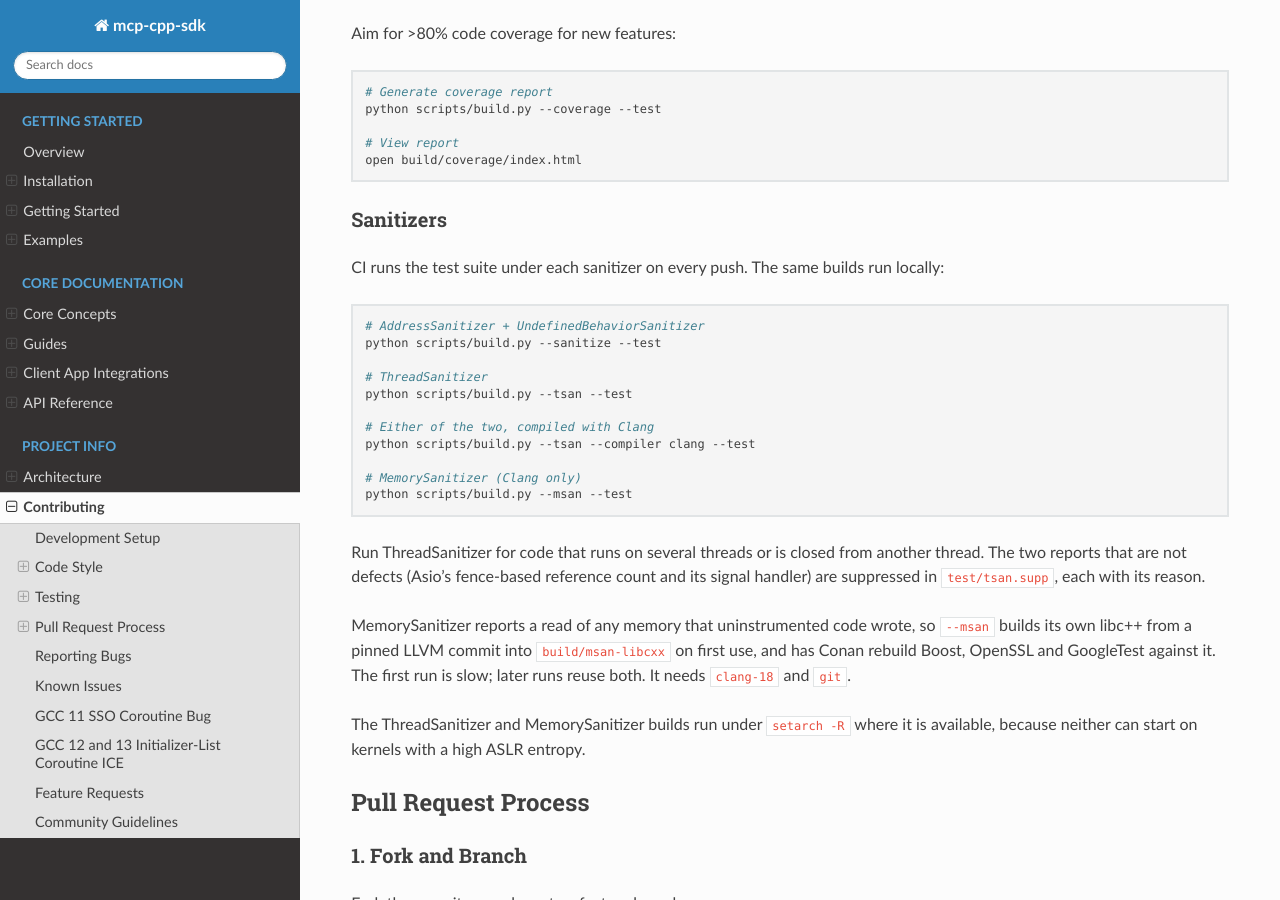
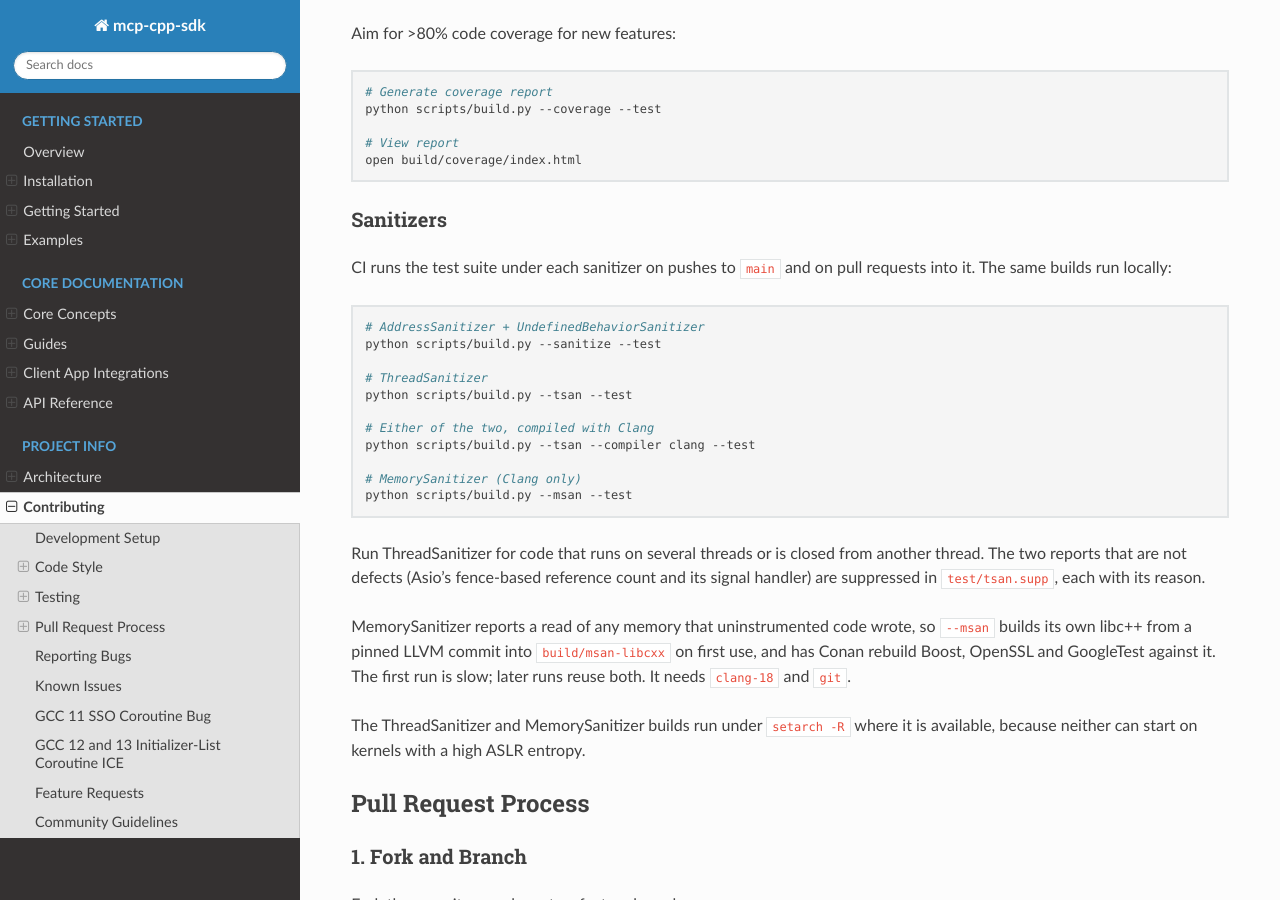
Before and after one commit to yurirocha15/mcp-cpp-sdk, a Sphinx documentation site: the page built from docs/contributing.rst, in a window 1280 px wide and 900 px high, scrolled down 3192 px. Built offline with Sphinx 7.4.7 and the Read the Docs theme 3.1.0, drawn with Linux system fonts in a browser that asks for light colours.

Commit message:
docs: say which events run the sanitizer CI jobs

```diff
--- a/docs/contributing.rst
+++ b/docs/contributing.rst
@@ -168,8 +168,8 @@ Aim for >80% code coverage for new features:
 Sanitizers
 ^^^^^^^^^^
 
-CI runs the test suite under each sanitizer on every push. The same builds run
-locally:
+CI runs the test suite under each sanitizer on pushes to ``main`` and on pull
+requests into it. The same builds run locally:
 
 .. code-block:: bash
 
```
Also changed, not shown: CHANGELOG.md (+3 -2 lines).
